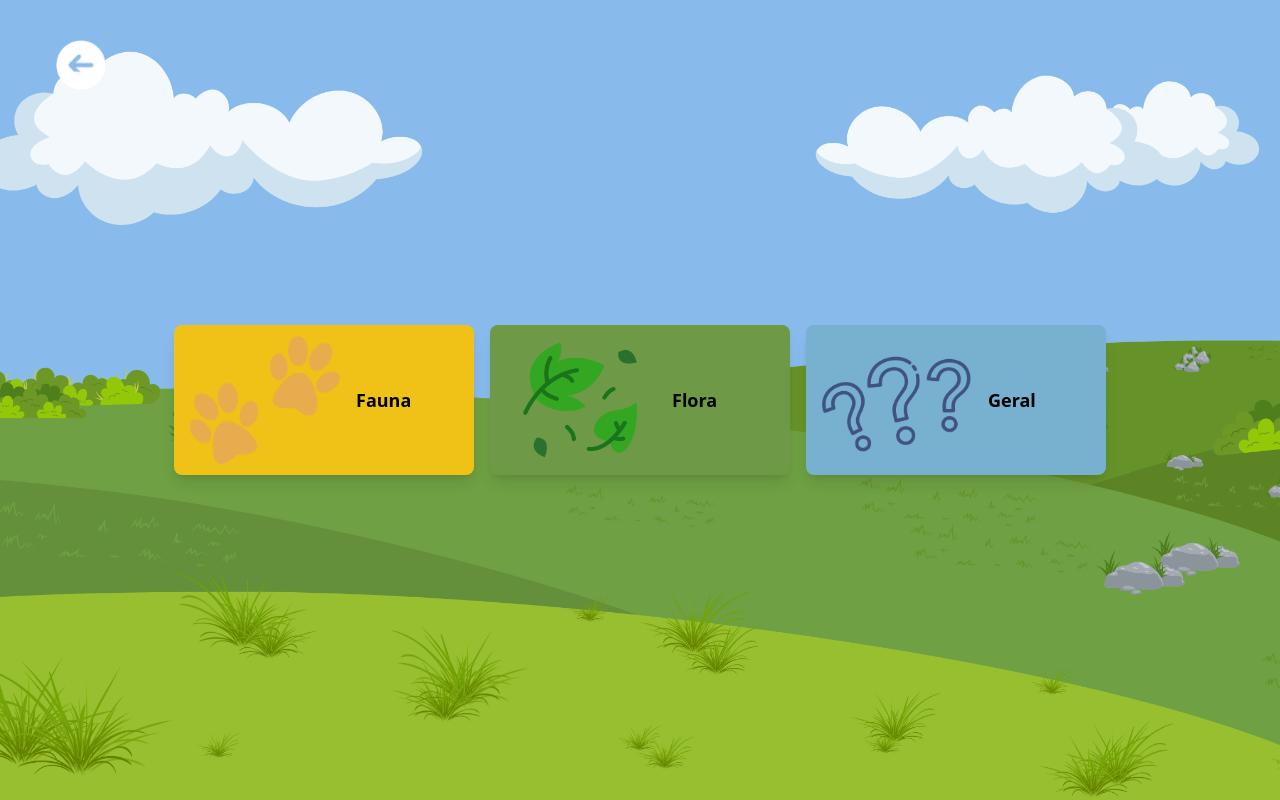
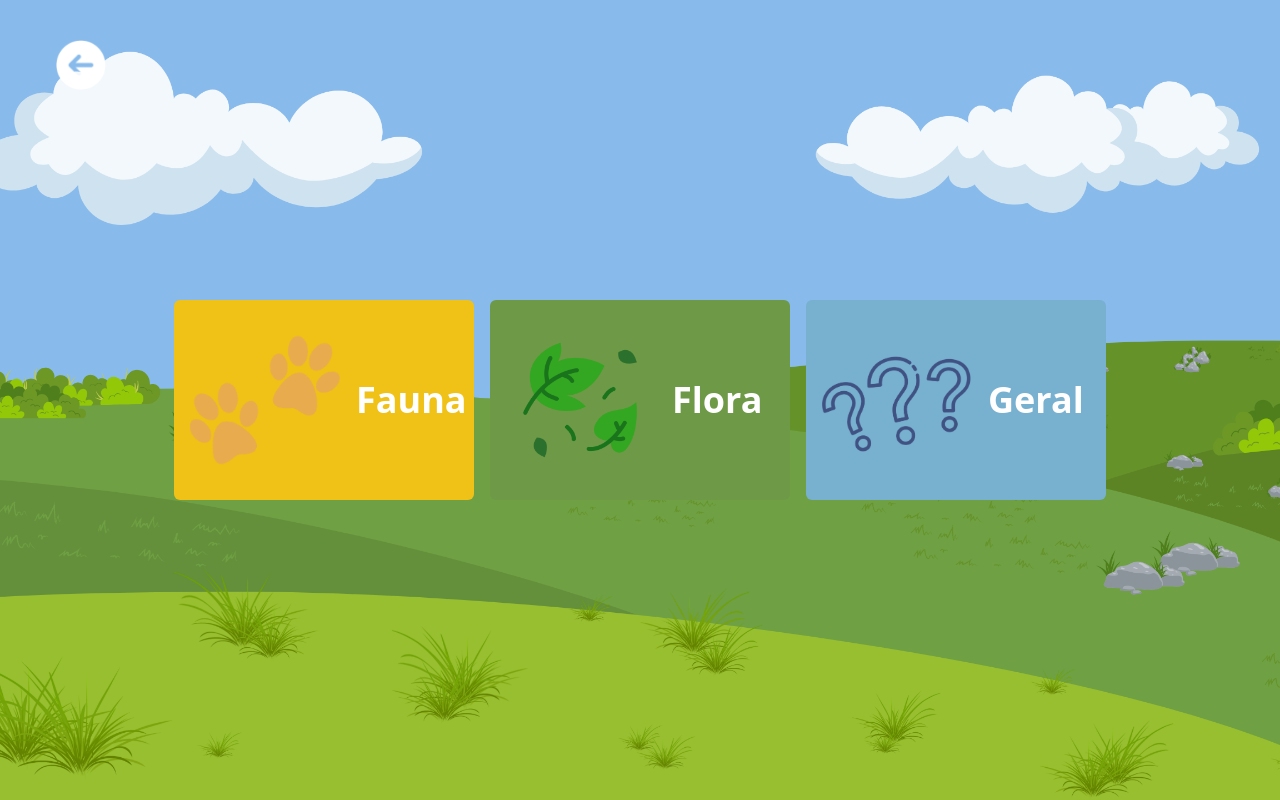
Before and after one commit to marianakemmerich/tcc-pampa-quiz, a React (Create React App) app: page /categories in a window 1280 px wide. Built offline with nearby package versions, Linux system fonts and the light colour scheme.

Commit message:
style: improve general style for category card component

```diff
--- a/src/components/CategoryCard.tsx
+++ b/src/components/CategoryCard.tsx
@@ -1,42 +1,16 @@
-import React, { useState } from 'react'
-import { useNavigate } from 'react-router-dom'
-import LevelModal from './LevelModal'
+import React from 'react'
+import { CategoryCardProps } from '../types/CategoryCard'
 
-interface CategoryCardProps {
-    label: string
-    category: string
-    image: string
-    className?: string
+const CategoryCard = ({ label, category, image, className, onClick }: CategoryCardProps) => {
+  return (
+    <div
+      onClick={onClick}
+      className={`card ${className} w-[300px] h-[200px] flex items-center p-4 gap-4 rounded-md cursor-pointer`}
+    >
+      <img src={image} alt={category} className="w-[150px] object-contain" />
+      <p className="text-4xl font-bold text-white">{label}</p>
+    </div>
+  )
 }
 
-const CategoryCard = ({ label, category, image, className }: CategoryCardProps) => {
-    const [isModalOpen, setModalOpen] = useState(false)
-    const [selectedLevel, setSelectedLevel] = useState('easy')
-    const navigate = useNavigate()
-
-    const handleStartGame = () => {
-        navigate(`/game?category=${category}&level=${selectedLevel}`);
-    };
-
-    return (
-        <div
-            className={`w-[300px] h-[150px] relative cursor-pointer rounded-lg p-4 flex items-center shadow-lg text-center ${className}`}
-            onClick={() => setModalOpen(true)}
-        >
-            <div className='flex items-center w-full'>
-                <img src={image} alt={label} className='w-[150px] object-cover rounded-md mr-4' />
-                <h3 className='text-lg font-semibold'>{label}</h3>
-            </div>
-
-            <LevelModal
-                isOpen={isModalOpen}
-                onClose={() => setModalOpen(false)}
-                selectedLevel={selectedLevel}
-                setSelectedLevel={setSelectedLevel}
-                onStartGame={handleStartGame}
-            />
-        </div>
-    );
-};
-
 export default CategoryCard
```
